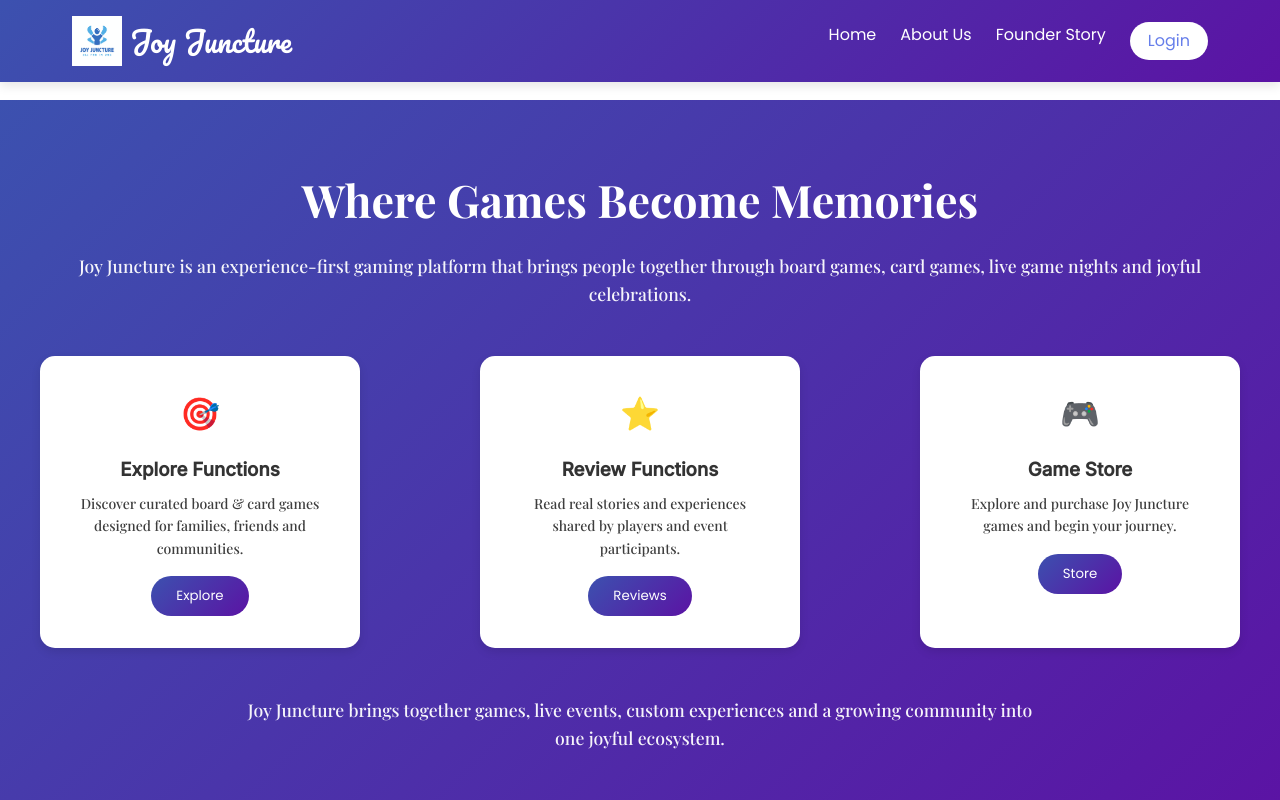
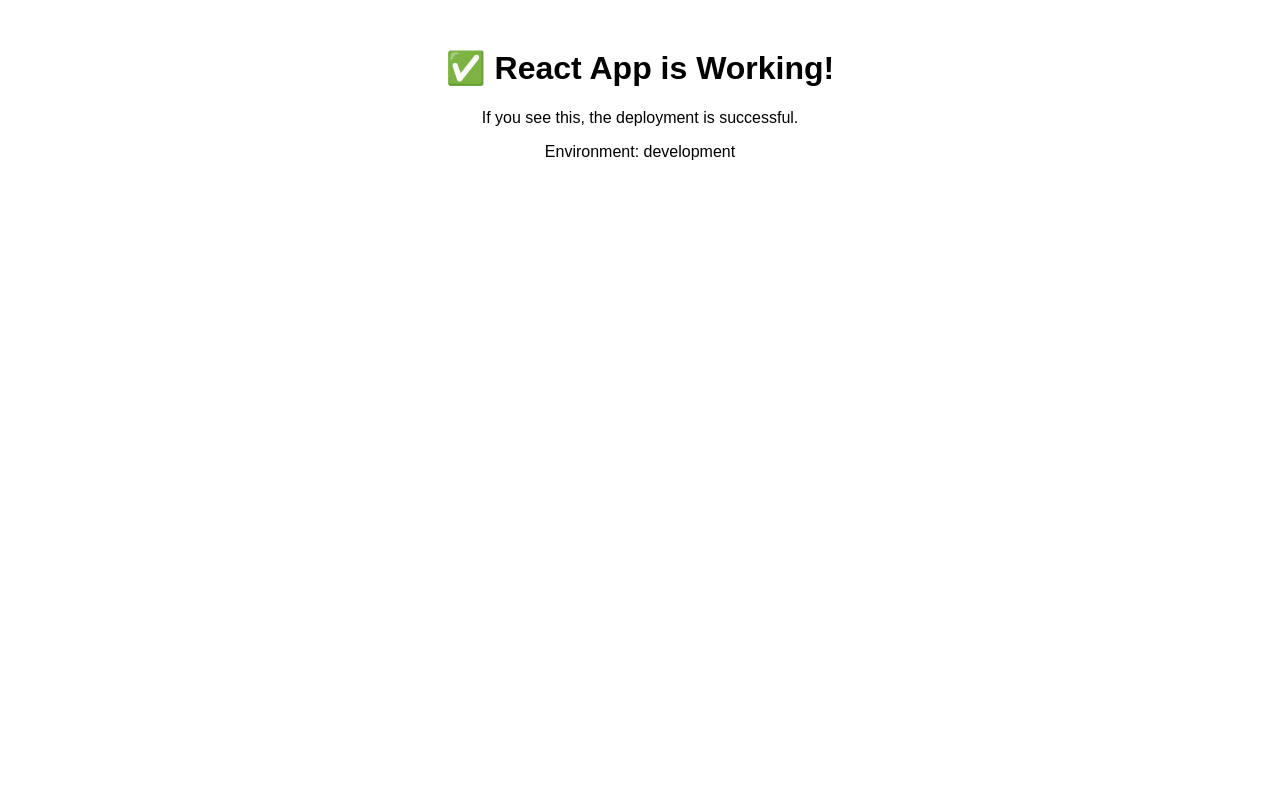
Before and after one commit to YashGondaliya98/JoyJuncture, a React app in the folder frontend/: page / in a window 1280 px wide. Shown: the top 800 px of the page. Built offline with nearby package versions, Linux system fonts and the light colour scheme; the HTML template or start-up script is replaced by a standard one.

Commit message:
againnnn

```diff
--- a/frontend/src/main.jsx
+++ b/frontend/src/main.jsx
@@ -1,16 +1,16 @@
 import React from 'react';
 import ReactDOM from 'react-dom/client';
-import { createBrowserRouter, RouterProvider } from 'react-router-dom';
-import App from './App';
-import './styles/theme.css';
 
-const router = createBrowserRouter([
-  {
-    path: "/*",
-    element: <App />
-  }
-]);
+function TestApp() {
+  return (
+    <div style={{ padding: '20px', textAlign: 'center', fontFamily: 'Arial' }}>
+      <h1>✅ React App is Working!</h1>
+      <p>If you see this, the deployment is successful.</p>
+      <p>Environment: {import.meta.env.MODE}</p>
+    </div>
+  );
+}
 
 ReactDOM.createRoot(document.getElementById('root')).render(
-  <RouterProvider router={router} />
+  <TestApp />
 );
```
